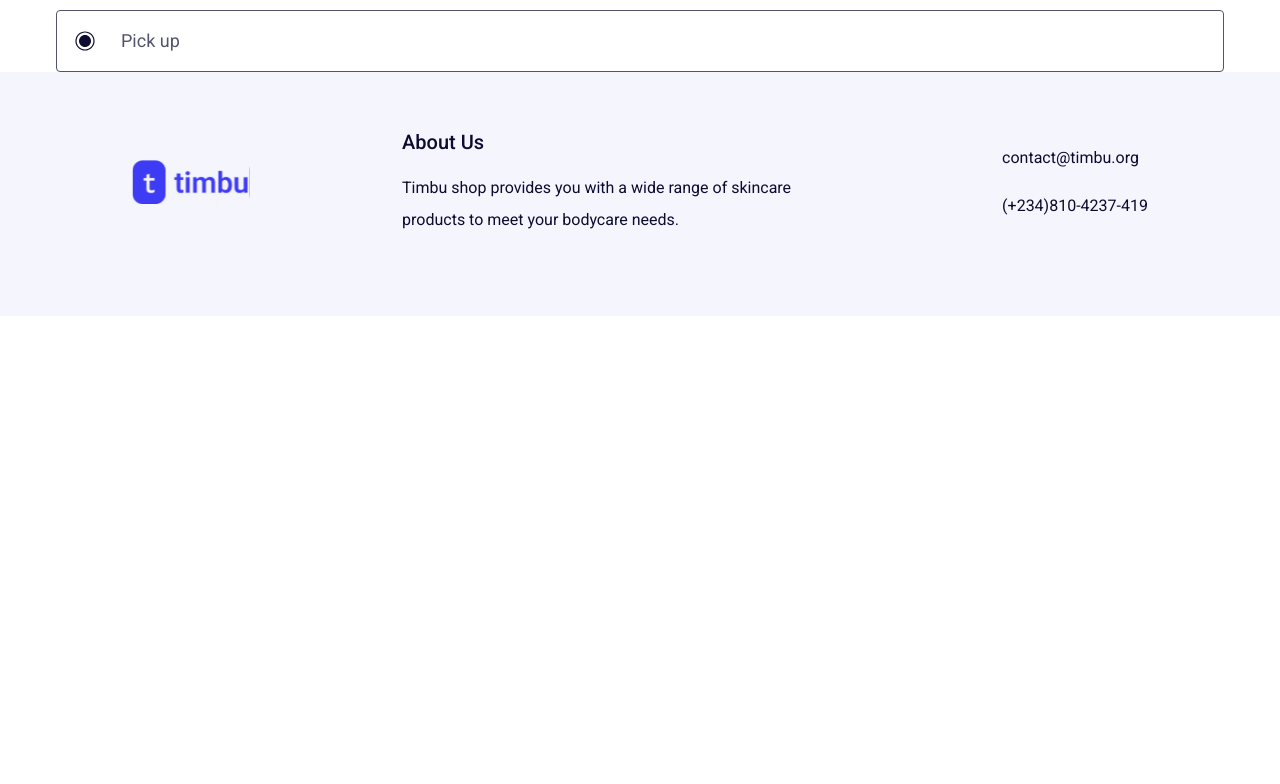
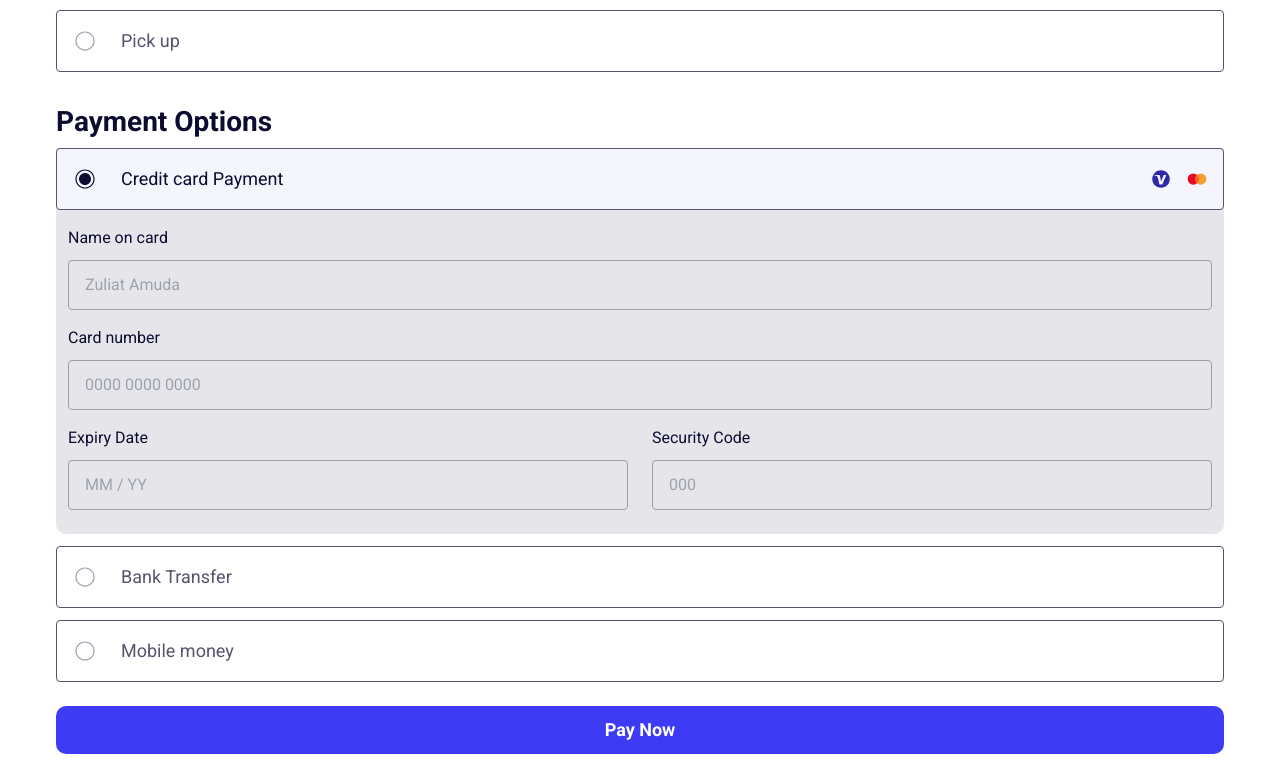
Before and after one commit to ebukathedev/timbu-shop, a React (Vite) app: page /checkout in a window 1280 px wide. Shown: the part 1856-2640 px from the top of the page. Before the commit the page ends 2172 px from the top, so only its background shows below. Built offline with nearby package versions, Linux system fonts and the light colour scheme.

Commit message:
refactor: Update product image imports, add showMoreButton and handleShowMore to ProductListingProps

```diff
--- a/src/components/InputField.tsx
+++ b/src/components/InputField.tsx
@@ -8,7 +8,7 @@ const InputField = ({ title, placeholder, type }: InputFieldProps) => {
 				<input
 					type={type}
 					placeholder={placeholder}
-					className="w-full focus:outline-none"
+					className="w-full bg-transparent focus:outline-none"
 				/>
 			</div>
 		</div>
--- a/src/components/RadioInputField.tsx
+++ b/src/components/RadioInputField.tsx
@@ -1,5 +1,6 @@
 import { RadioInputFieldProps } from "../types";
 import radioChecked from "../assets/icons/radio-checked.svg";
+import radioUnchecked from "../assets/icons/radio-unchecked.svg";
 
 const RadioInputField = ({
 	title,
@@ -18,7 +19,7 @@ const RadioInputField = ({
 				</div>
 			) : (
 				<div>
-					<img src={radioChecked} alt="" />
+					<img src={radioUnchecked} alt="" />
 				</div>
 			)}
 			<div>{title}</div>
--- a/src/pages/Checkout.tsx
+++ b/src/pages/Checkout.tsx
@@ -2,16 +2,19 @@ import BillingDetails from "../components/BillingDetails";
 import Breadcrumb from "../components/Breadcrumb";
 import OrderSummary from "../components/OrderSummary";
 import RadioInputField from "../components/RadioInputField";
+import visa from "../assets/icons/visa.svg";
+import mastercard from "../assets/icons/mastercard.svg";
+import InputField from "../components/InputField";
 
 const Checkout = () => {
 	return (
 		<>
 			<Breadcrumb pageTitle="Checkout" showBreadcrumb="back" />
-			<section className="container lg:pt-8 ">
+			<section className="container lg:pt-8 mb-14 sm:mb-24">
 				<form className="grid grid-cols-1 gap-9">
 					<BillingDetails />
 					<OrderSummary />
-					<div>
+					<div className="space-y-9">
 						<div className="space-y-4">
 							<div className="text-lg font-semibold lg:text-[1.75rem]">
 								Delivery Options
@@ -24,6 +27,70 @@ const Checkout = () => {
 								/>
 							</div>
 						</div>
+						<div>
+							<div className="space-y-3">
+								<div className="text-lg font-semibold lg:text-[1.75rem]">
+									Payment Options
+								</div>
+								<div className="pb-6 bg-gray-100 rounded-b-[10px]">
+									<div className="space-y-4">
+										<RadioInputField
+											title="Credit card Payment"
+											checked
+										>
+											<div className="flex items-center gap-4 pl-1 ml-auto">
+												<div>
+													<img src={visa} alt="" />
+												</div>
+												<div>
+													<img
+														src={mastercard}
+														alt=""
+													/>
+												</div>
+											</div>
+										</RadioInputField>
+										<form className="px-3 space-y-4">
+											<InputField
+												title="Name on card"
+												placeholder="Zuliat Amuda"
+												type="text"
+											/>
+											<InputField
+												title="Card number"
+												placeholder="0000 0000 0000"
+												type="text"
+											/>
+											<div className="flex gap-6">
+												<InputField
+													title="Expiry Date"
+													placeholder="MM / YY"
+													type="text"
+												/>
+												<InputField
+													title="Security Code"
+													placeholder="000"
+													type="text"
+												/>
+											</div>
+										</form>
+									</div>
+								</div>
+								<div className="space-y-3">
+									<RadioInputField
+										title="Bank Transfer"
+										checked={false}
+									/>
+									<RadioInputField
+										title="Mobile money"
+										checked={false}
+									/>
+								</div>
+							</div>
+							<button className="rounded-[10px] font-bold mt-6 bg-primary text-white px-4 py-[10px] w-full block cursor-pointer lg:text-lg">
+								Pay Now
+							</button>
+						</div>
 					</div>
 				</form>
 			</section>
```
Also changed, not shown: src/assets/icons/mastercard.svg (added), src/assets/icons/visa.svg (added).
